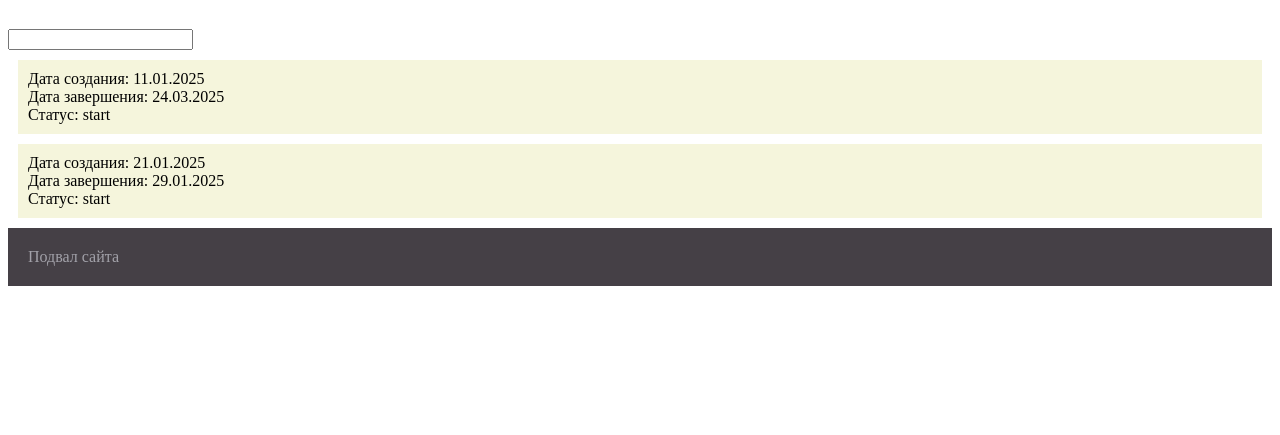
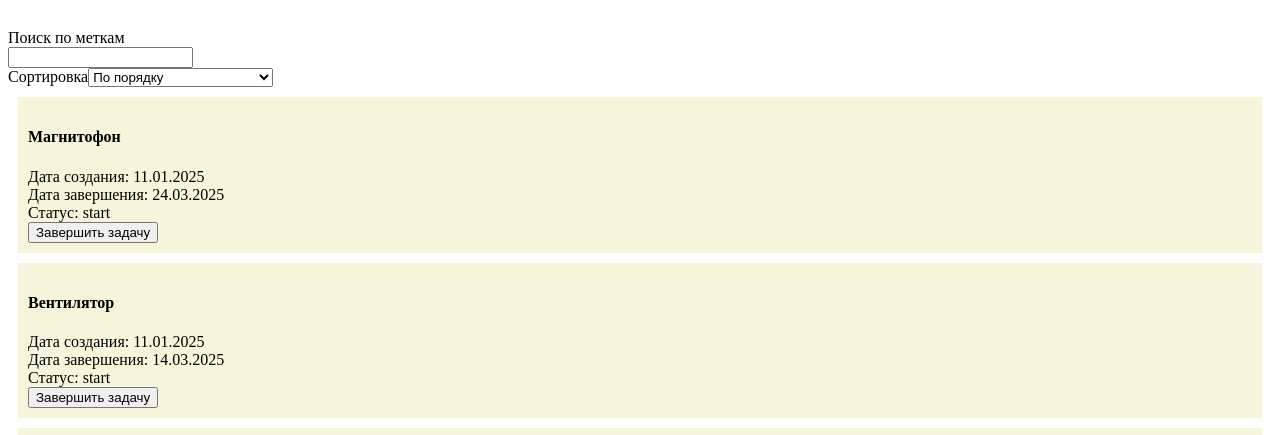
Before and after one commit to olegdemin1606/React-course, a React (Create React App) app: page / in a window 1280 px wide. Shown: the part 365-800 px from the top of the page. Built offline with nearby package versions, Linux system fonts and the light colour scheme.

Commit message:
lesson 7

```diff
--- a/src/App.js
+++ b/src/App.js
@@ -1,8 +1,9 @@
 import Banner from "./components/banner/Banner";
 import ListFilter from "./components/filter/ListFilter";
 import Header from "./components/header/Header";
+import ListSort from "./components/sort/ListSort";
 import TaskList from "./components/taskList/TaskList";
-import {useState} from 'react';
+import {useState, useMemo} from 'react';
 
 const footerStyle = {
   padding: '20px',
@@ -18,36 +19,84 @@ function Footer() {
   )
 }
 
-const list = [
-  {id:1, created_at:'27.01.2025', complited_at:'28.01.2025', points:[1,2,3,4], description:'description', members: ['Демин О.С.','Петров А.Г.'], status: 'complite'},
-  {id:2, created_at:'21.01.2025', complited_at:'29.01.2025', points:[1,5,3,7], description:'description 2', members: ['Демин О.С.','Петров А.Г.'], status: 'start'},
-  {id:3, created_at:'20.01.2025', complited_at:'21.02.2025', points:[1,5,3,8], description:'description 3', members: ['Иванов О.С.','Петров А.Г.'], status: 'complite'},
-  {id:4, created_at:'11.01.2025', complited_at:'24.03.2025', points:[1,5,3,2], description:'description 4', members: ['Семенов О.С.','Алексеев А.Г.'], status: 'start'},
+const members = [
+  {id:1, fio: 'Демин О.С.', date: '21.01.2001'},
+  {id:2, fio: 'Петров А.В.', date: '21.11.2002'},
+  {id:3, fio: 'Семенов Д.С.', date: '28.01.2000'},
+  {id:4, fio: 'Иванов С.С.', date: '20.02.2001'},
+]
+
+const initialList = [
+  {id:1, title:'Телевизор', created_at:'27.01.2025', complited_at:'28.01.2025', points:[1,2,3,4], description:'описание', members: [members[0], members[1]], status: 'complite'},
+  {id:2, title:'Компьютер', created_at:'21.01.2025', complited_at:'29.01.2025', points:[1,5,3,7], description:'описание 2', members: [members[0], members[1], members[2], members[3]], status: 'start'},
+  {id:3, title:'Телефон', created_at:'20.01.2025', complited_at:'21.02.2025', points:[1,5,3,8], description:'описание 3', members: [members[0], members[1], members[2]], status: 'complite'},
+  {id:4, title:'Магнитофон', created_at:'11.01.2025', complited_at:'24.03.2025', points:[1,5,3,2], description:'описание 4', members: [members[1], members[2]], status: 'start'},
+  {id:5, title:'Пылесос', created_at:'27.01.2025', complited_at:'27.01.2025', points:[1,2,3,6], description:'описание 2111', members: [members[2], members[3]], status: 'start'},
+  {id:6, title:'Фен', created_at:'21.01.2025', complited_at:'29.01.2025', points:[1,5,3,7], description:'описание 22', members: [members[0]], status: 'start'},
+  {id:7, title:'Холодильник', created_at:'20.01.2025', complited_at:'11.02.2025', points:[1,5,3,8], description:'описание 613', members: [members[0], members[2]], status: 'start'},
+  {id:8, title:'Вентилятор', created_at:'11.01.2025', complited_at:'14.03.2025', points:[1,5,3,2], description:'описание 4221', members: [members[0], members[3]], status: 'start'},
 
 ]
 
 function App() {
-  const [filter, setFilter] = useState('')
+  const [filter, setFilter] = useState('');
+  const [sort, setSort] = useState('default')
+  const [list, setList] = useState(initialList)
 
-  const sortedList = list
+  const sortedList = useMemo(()=>{
+    let filteredList = list
     .filter(item => {
-    if(!filter) return true
+      if (!filter) return true;
       const filterNumbers = filter.split(',').map(Number);
       return filterNumbers.some(num => item.points.includes(num));
     })
-  .filter(item => item.status !== 'complite')
-  .sort((a, b) => {
+    .filter(item => item.status !== 'complite');
+
+    switch (sort) {
+      case 'alphabet':
+        filteredList.sort((a, b) => a.title.localeCompare(b.title));
+        break;
+      case 'count':
+        filteredList.sort((a, b) => a.title.length - b.title.length);
+        break;
+      case 'urgency':
+        filteredList.sort((a, b) => {
           const dateA = new Date(a.complited_at.split('.').reverse().join('-'));
           const dateB = new Date(b.complited_at.split('.').reverse().join('-'));
           return dateB - dateA;
         });
+        break;
+      case 'members':
+        filteredList.sort((a, b) => b.members.length - a.members.length);
+        break;
+      case 'created_at':
+        filteredList.sort((a, b) => {
+          const dateA = new Date(a.created_at.split('.').reverse().join('-'));
+          const dateB = new Date(b.created_at.split('.').reverse().join('-'));
+          return dateB - dateA;
+        });
+        break;
+      case 'default':
+      default:
+        filteredList.sort((a, b) => {
+          const dateA = new Date(a.complited_at.split('.').reverse().join('-'));
+          const dateB = new Date(b.complited_at.split('.').reverse().join('-'));
+          return dateB - dateA;
+        });
+        break;
+    }
+
+  return filteredList;
+  },[filter, sort, list])
+
   return (
       <div>
           <Header/>
           Магазин картин
           <Banner/>
-          <ListFilter value={filter} setValue={setFilter}/>
-          <TaskList list={sortedList}/>
+          Поиск по меткам<ListFilter value={filter} setValue={setFilter}/>
+          Сортировка<ListSort value={sort} setValue={setSort}/>
+          <TaskList list={sortedList} setList={setList}/>
           <Footer/>
       </div>
   );
--- /dev/null
+++ b/src/components/sort/ListSort.js
@@ -0,0 +1,26 @@
+import React, { useState } from 'react';
+
+const options = [
+    { value: 'default', label: 'По порядку' },
+    { value: 'alphabet', label: 'По алфавиту' },
+    { value: 'count', label: 'По количеству символов' },
+    { value: 'urgency', label: 'По срочности' },
+    { value: 'members', label: 'По количеству участников' },
+    { value: 'created_at', label: 'По дате создания' },
+  ];
+
+export default function ListSort({value, setValue}) {
+    const handleChange = (event) => {
+        setValue(event.target.value);
+      };
+
+      return (
+        <select name="sort" value={value} onChange={handleChange}>
+          {options.map((option) => (
+            <option key={option.value} value={option.value}>
+              {option.label}
+            </option>
+          ))}
+        </select>
+      );
+    }
--- a/src/components/taskList/TaskList.js
+++ b/src/components/taskList/TaskList.js
@@ -1,30 +1,82 @@
 import styles from './taskList.module.css';
-import {useState} from 'react';
+import { useMemo, useState } from 'react';
+import { calculateAge } from '../utils/date';
 
-export default function TaskList({list}) {
+export default function TaskList({list, setList}) {
     return(
         <div>
-            {list.map(item=><TaskItem key={item.id} item={item}/>)}
+            {list.map(item=><TaskItem key={item.id} item={item} setList={setList}/>)}
+            {!list.length && <h4>Нет записей</h4>}
         </div>
     )
 
 }
 
-function TaskItem({item}) {
+function MemberItem({itemId, member, setList}) {
+    const [isEdit, setIsEdit] = useState(false)
+    const [editFields, setEditFields] = useState(member)
+    const [errors, setErrors] = useState({})
+
+    const handleEdit = (e, isEdit) =>{
+        e.stopPropagation();
+        setIsEdit(isEdit)
+    }
+
+    const handleInput =(e)=>{
+        const {name, value} = e.target;
+        setEditFields(prevState=>({...prevState, [name]:value}))
+        setErrors(prevState=>({...prevState, [name]:value.length < 2 || value.length > 12 ? 'Длина строки должа быть от 2 до 12': ''}))
+    }
+
+    const handleSave =()=>{
+        setList(prevState=>prevState.map(item=>item.id === itemId ? {...item, members: item.members.map(member=>member.id === editFields.id ? editFields : member)} : item))
+        setIsEdit(false)
+    }
+
+    const isDisabled = useMemo(()=>{
+        return !!Object.keys(errors).some(key=>!!errors[key])
+    },[errors])
+
+    return(<>
+    {isEdit ?
+     <div onClick={e=>e.stopPropagation()}>
+        <div>ФИО<input name='fio' value={editFields.fio} onChange={handleInput}/>{errors.fio}</div>
+        <div>Дата рождения<input name='date' value={editFields.date} onChange={handleInput}/>{errors.date}</div>
+        <button onClick={handleSave} disabled={isDisabled}>V</button>
+        <button onClick={(e)=>handleEdit(e, false)}>X</button>
+     </div>:
+    <div>
+        Фио: {member.fio} возраст: {calculateAge(member.date)} <button onClick={(e)=>handleEdit(e, true)}>Редактировать</button>
+    </div>}
+    </>)
+}
+
+function TaskItem({item, setList}) {
     const [isDetail, setIsDetail] = useState(false)
 
     const handleToggle = () => {
         setIsDetail(prevState=>!prevState)
     }
+    const handleComplite = (e) => {
+        e.stopPropagation()
+        setList(prevState=>prevState.map(listItem=>listItem.id === item.id ? {...listItem, status: 'complite'} : listItem))
+    }
     return(
         <div className={styles.item} onClick={handleToggle}>
+            <h4>{item.title}</h4>
            <div>Дата создания: {item.created_at}</div>
            <div>Дата завершения: {item.complited_at}</div>
-           <div>Статус: {item.status}</div>
+           <div>Статус: {item.status}</div> <button onClick={handleComplite}>Завершить задачу</button>
            {isDetail && <>
             <div>Метки: {item.points.join(', ')}</div>
             <div>Описание: {item.description}</div>
-            <div>Участники: {item.members.join(', ')}</div>
+            <div>Участники:
+                <ul>
+                {item.members.map(member=><li key={member.id}>
+                    <MemberItem member={member} setList={setList} itemId={item.id}/>
+                    </li>)}
+                </ul>
+            </div>
            </>}
 
         </div>
--- /dev/null
+++ b/src/components/utils/date.js
@@ -0,0 +1,13 @@
+export function calculateAge(birthDateString) {
+    const [day, month, year] = birthDateString.split('.').map(Number);
+    const birthDate = new Date(year, month - 1, day); // Месяцы в JavaScript начинаются с 0
+    const today = new Date();
+    let age = today.getFullYear() - birthDate.getFullYear();
+    const hasHadBirthday = (today.getMonth() > birthDate.getMonth()) ||
+                           (today.getMonth() === birthDate.getMonth() && today.getDate() >= birthDate.getDate());
+
+    if (!hasHadBirthday) {
+        age--;
+    }
+    return age;
+}
```
Lines whose indentation alone changed are shown as unchanged.
